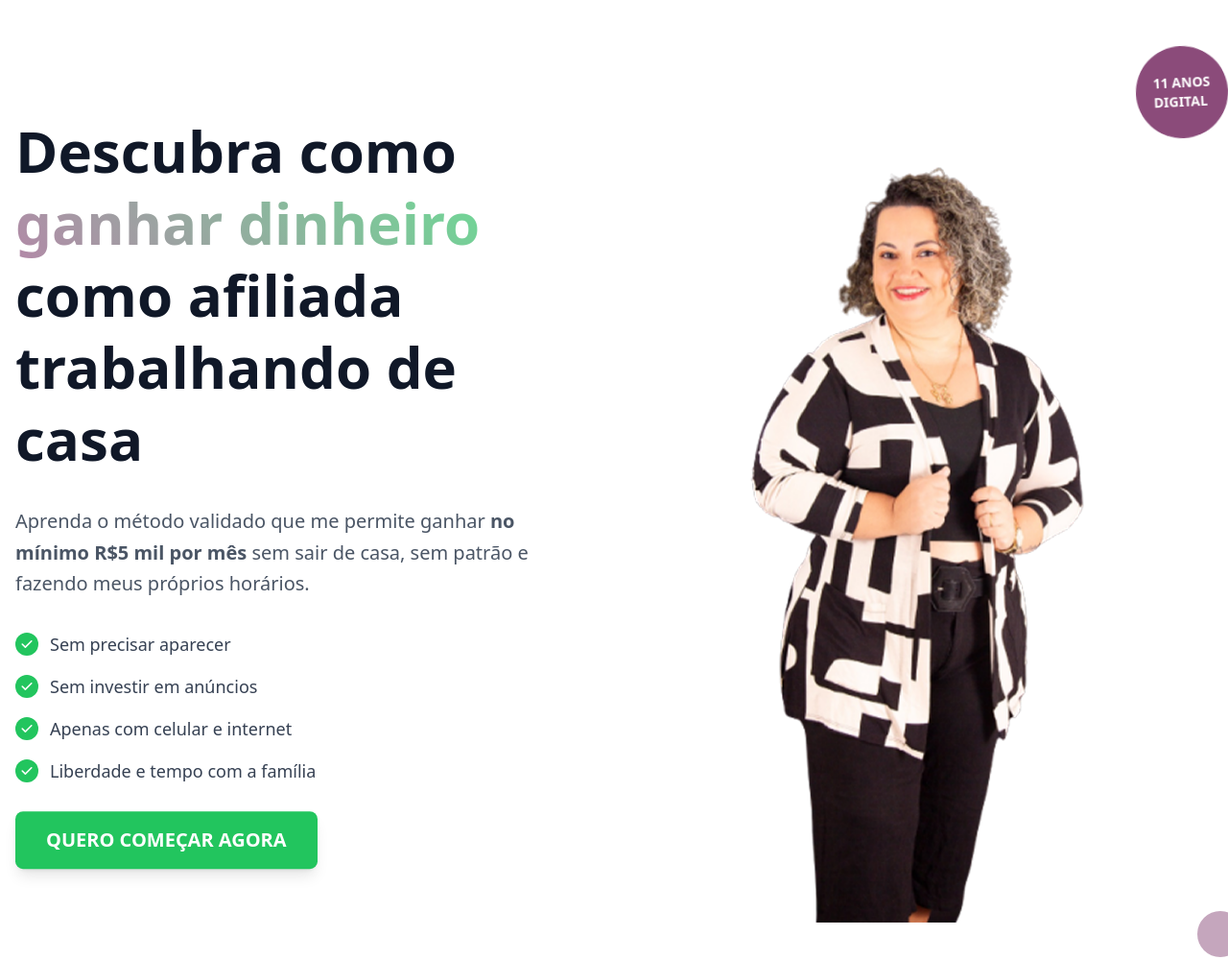
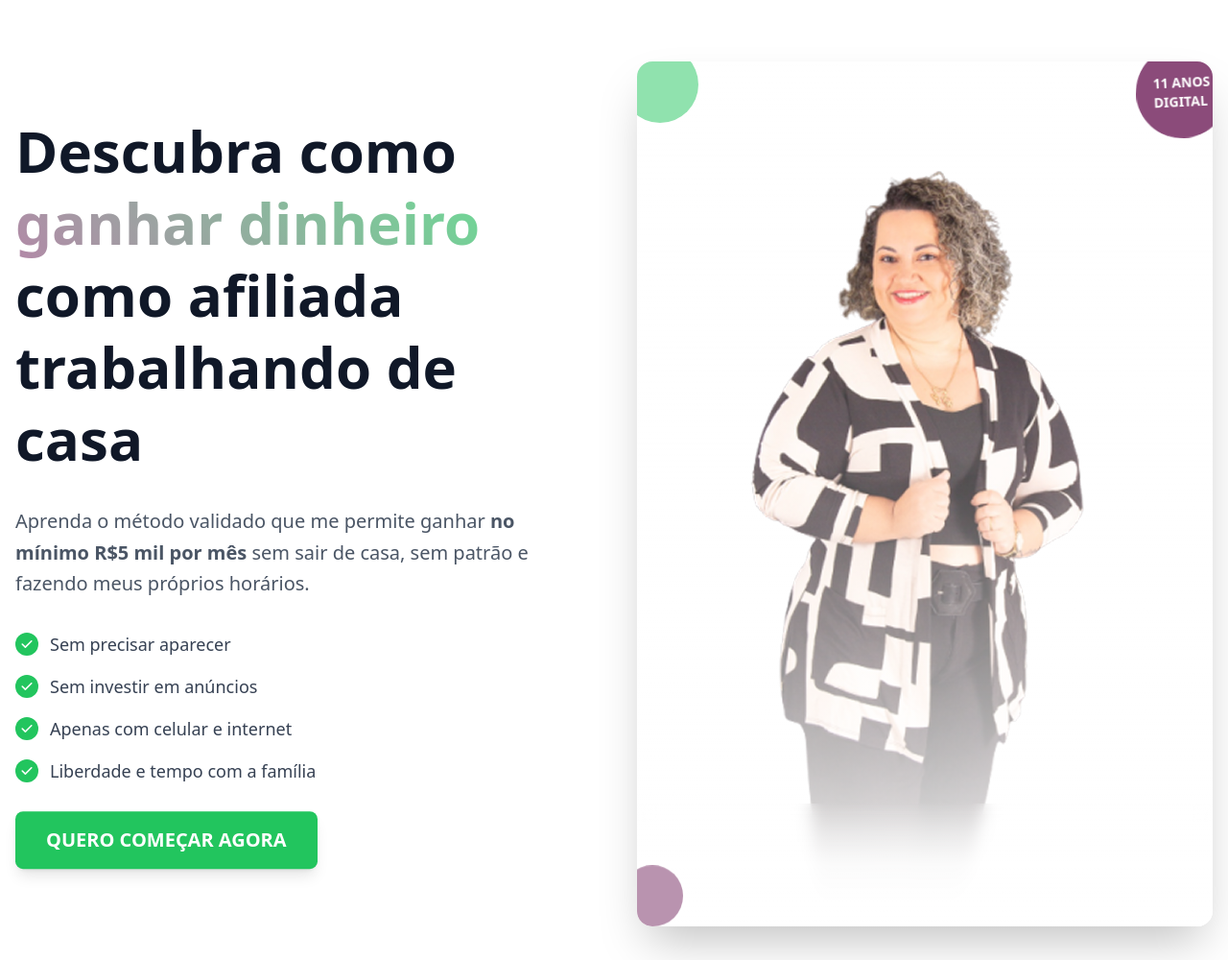
Before and after one commit to LuanCKRG/afiliado_sem_patrao, a website: page index.html in a window 1280 px wide. Shown: the top 1000 px of the page at 96% size. Drawn offline with nearby package versions, Linux system fonts and the light colour scheme; files that its build step writes are made by us from their sources.

Commit message:
fix(hero): enhance hero section layout with improved image overlay and decorative elements

```diff
--- a/index.html
+++ b/index.html
@@ -62,19 +62,22 @@
                         QUERO COMEÇAR AGORA
                     </button>
                 </div>
-                <div class="relative" data-aos="fade-left" data-aos-duration="1000">
+                <div class="relative overflow-hidden rounded-2xl shadow-2xl" data-aos="fade-left" data-aos-delay="300">
                     <!-- Placeholder para imagem da Dayane -->
-                     <img class="animate-float w-full" src="/assets/hero-img.png" alt="">
-                    <!-- <div class="bg-red-500 w-full h-96 rounded-2xl shadow-2xl flex items-center justify-center text-white font-bold text-xl animate-float">
-                        FOTO DAYANE DANTAS
-                    </div> -->
+                     <div class="relative w-full">
+                        <img src="/assets/hero-img.png" alt="Dayane Dantas" class="w-full h-full object-cover object-top">
+                        <!-- Overlay com blur gradual -->
+                        <div class="absolute inset-0 bg-gradient-to-t from-white via-white/30 to-transparent "></div>
+                        <!-- Blur mais intenso na parte inferior -->
+                        <div class="absolute bottom-0 left-0 right-0 h-32 bg-gradient-to-t from-white via-white/80 to-transparent backdrop-blur-sm"></div>
+                    </div>
                     <!-- Badge/Selo -->
                     <div class="absolute -top-4 -right-4 bg-primary text-white rounded-full w-24 h-24 flex items-center justify-center font-bold text-sm animate-wiggle">
                         11 ANOS<br>DIGITAL
                     </div>
                     <!-- Elementos decorativos flutuantes -->
-                    <div class="absolute -top-8 -left-8 w-16 h-16 bg-secondary rounded-full opacity-20 animate-ping"></div>
-                    <div class="absolute -bottom-8 -right-8 w-12 h-12 bg-primary rounded-full opacity-30 animate-pulse"></div>
+                     <div class="absolute -top-4 -left-4 w-20 h-20 bg-secondary rounded-full opacity-80 animate-pulse"></div>
+                    <div class="absolute -bottom-4 -left-4 w-16 h-16 bg-primary rounded-full opacity-60 animate-bounce"></div>
                 </div>
             </div>
         </div>
```
